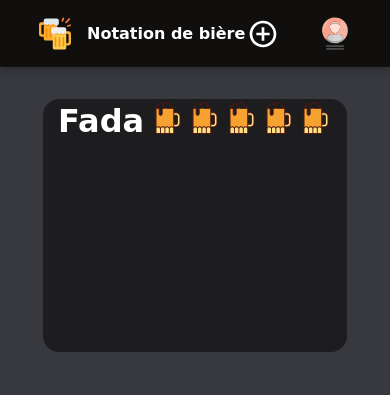
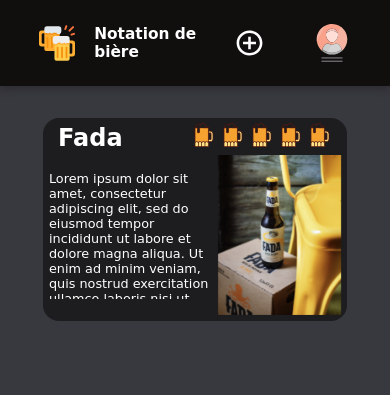
Before and after one commit to LucasDionisi/notation-de-biere, a PHP site: page /biere/index.php in a window 390 px wide. Shown: the top 395 px of the page. Run offline with PHP 8.4, Linux system fonts and the light colour scheme.

Commit message:
Add: beer informations

```diff
--- a/biere/index.php
+++ b/biere/index.php
@@ -17,6 +17,12 @@
           <img src="../resources/img/beer-rate.svg">
         </div>
       </div>
+      <div class="description-and-img">
+        <p>
+          Lorem ipsum dolor sit amet, consectetur adipiscing elit, sed do eiusmod tempor incididunt ut labore et dolore magna aliqua. Ut enim ad minim veniam, quis nostrud exercitation ullamco laboris nisi ut aliquip ex ea commodo consequat. Duis aute irure dolor in reprehenderit in voluptate velit esse cillum dolore eu fugiat nulla pariatur. Excepteur sint occaecat cupidatat non proident, sunt in culpa qui officia deserunt mollit anim id est laborum.
+        </p>
+        <img src="../resources/img/beers/fada.png">
+      </div>
     </div>
   </body>
 </html>
--- a/css/beer.css
+++ b/css/beer.css
@@ -1,7 +1,7 @@
 .beer-info
 {
 	margin: 2em 11% 0 11%;
-	height: 30vh;
+	/*height: 30vh;*/
 	background-color: #100f0ea8;
 	border-radius: 1em;
 	overflow: hidden;
@@ -32,3 +32,55 @@
 	width: 2em;
 	height: 2em;
 }
+
+.description-and-img
+{
+	padding: 0 2% 2% 2%;
+	max-height: 15em;
+	display: flex;
+	justify-content: space-between;
+	align-items: center;
+}
+
+.description-and-img p
+{
+	width: 65%;
+	max-height: 15em;
+	margin: auto;
+	overflow: auto;
+    -ms-overflow-style: none; /* for Internet Explorer, Edge */
+    scrollbar-width: none; /* for Firefox */
+}
+
+.description-and-img p::-webkit-scrollbar {
+  display: none; /* for Chrome, Safari, and Opera */
+}
+
+.description-and-img img
+{
+	max-height: 15em;
+	margin: auto;
+}
+
+@media screen and (max-width: 700px) {
+	.rate-icons img
+	{
+		width: 1.5em;
+		height: 1.5	em;
+	}
+
+	.description-and-img
+	{
+		max-height: 10em;
+	}
+
+	.description-and-img p
+	{
+		max-height: 10em;
+	}
+
+	.description-and-img img
+	{
+		max-height: 10em;
+	}
+}
--- a/css/header.css
+++ b/css/header.css
@@ -1,4 +1,5 @@
-header {
+header
+{
     padding: 0.5em 10% 0.5em 10%;
     display: flex;
     justify-content: space-between;
@@ -8,48 +9,64 @@
     box-shadow: rgba(0, 0, 0, 0.24) 0px 3px 8px;
 }
 
-header p {
+header p
+{
     color: white;
 }
 
-.header img {
+.header img
+{
     width: 3em;
 }
 
-.header-left {
+.header-left
+{
     display: flex;
 }
 
-.header-left > img {
+.header-left > img
+{
     margin-right: 1em;
 }
 
-.header-right {
+.header-right
+{
     display: flex;
 }
 
-.add-beer {
+.add-beer
+{
     display: flex;
     align-items: center;
     margin-right: 2em;
 }
 
-.add-beer img {
+.add-beer img
+{
     width: 2em;
     margin-right: 0.5em;
 }
 
-@media screen and (max-width: 700px) {
-    header {
+@media screen and (max-width: 700px)
+{
+    header > p
+    {
         font-size: 1em;
         padding: 0.5em 10% 0.5em 10%;
     }
 
-    .header > img {
+    .header > img
+    {
         width: 2em;
     }
 
-    .add-beer > p {
+    .add-beer > p
+    {
         display: none;
     }
+
+    .add-beer > img
+    {
+        width: 1.6em;
+    }
 }
--- a/css/style.css
+++ b/css/style.css
@@ -6,3 +6,20 @@
     background-color: #38383f;
     overflow: hidden;
 }
+
+p
+{
+    color: white;
+}
+
+@media screen and (max-width: 700px) {
+    h1
+    {
+        font-size: 1.5em;
+    }
+
+    p
+    {
+        font-size: 0.8em;
+    }
+}
```
